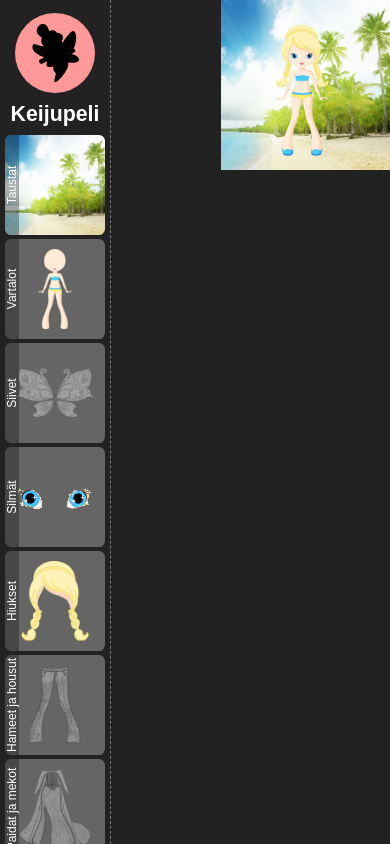
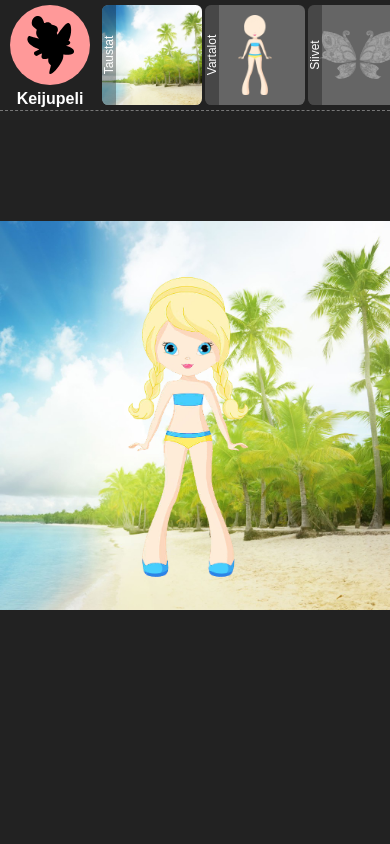
Before and after one commit to pomeranssi/keijupeli, a React (Create React App) app in the folder keijupeli/: page / in a window 390 px wide. Built offline with nearby package versions, Linux system fonts and the light colour scheme.

Commit message:
Added support for portrait layout

```diff
--- a/keijupeli/src/game/CategoryList.css
+++ b/keijupeli/src/game/CategoryList.css
@@ -1,3 +1,10 @@
 .CategoryList {
     margin: 0 0.3em;
+    display: inline-block;
 }
+
+@media all and (orientation: portrait) {
+    .CategoryList {
+        margin: 0.3em 0;
+    }
+}
--- a/keijupeli/src/game/ItemList.css
+++ b/keijupeli/src/game/ItemList.css
@@ -1,3 +1,10 @@
 .ItemList {
     margin: 0 0.3em;
+    display: inline-block;
 }
+
+@media all and (orientation: portrait) {
+    .ItemList {
+        margin: 0.3em 0;
+    }
+}
--- a/keijupeli/src/game/ItemSelector.css
+++ b/keijupeli/src/game/ItemSelector.css
@@ -1,5 +1,6 @@
 .ItemSelector {
     position: relative;
+    text-align: center;
 }
 
 .CategoryTitle {
@@ -16,3 +17,9 @@
     transform: translate(0, 100px) rotate(-90deg);
     background: rgba(0,0,0,0.3);
 }
+
+@media all and (orientation: portrait) {
+    .ItemSelector {
+        display: inline-block;
+    }
+}
--- a/keijupeli/src/game/ItemView.css
+++ b/keijupeli/src/game/ItemView.css
@@ -27,3 +27,9 @@
     top: 0;
     left: 0;
 }
+
+@media all and (orientation: portrait) {
+    .ItemView {
+        margin: 0 0.1em;
+    }
+}
--- a/keijupeli/src/layout/App.css
+++ b/keijupeli/src/layout/App.css
@@ -33,7 +33,10 @@
     border-left: 1px dashed #777;
 }
 
-.App-toolbar::-webkit-scrollbar { width: 0 !important }
+.App-toolbar::-webkit-scrollbar {
+    width: 0 !important;
+    height: 0 !important;
+}
 
 
 .LogoArea {
@@ -55,7 +58,59 @@
     display: inline-block;
 }
 
-h1 {
+.LogoArea > h1 {
     font-size: 16pt;
     margin: 0.4em;
 }
+
+@media all and (orientation: portrait) {
+
+    .LogoArea {
+        margin: 0;
+        display: inline-block;
+        width: 100px;
+        height: 110px;
+        vertical-align: top;
+        text-align: center;
+    }
+
+    .LogoArea > .Logo {
+        margin-top: 0.3em;
+        margin-bottom: -0.1em;
+    }
+    .LogoArea > h1 {
+        font-size: 12pt;
+        padding: 0;
+    }
+
+    .App-main {
+        top: 220px;
+        bottom: 0;
+        left: 0;
+        right: 0;
+    }
+
+    .App-toolbar {
+        left: 0;
+        right: 0;
+        height: 110px;
+        width: inherit;
+        overflow-x: scroll;
+        overflow-y: hidden;
+        vertical-align: top;
+        white-space: nowrap;
+        text-align: left;
+    }
+
+    .App-toolbar.primary {
+        top: 0;
+    }
+
+    .App-toolbar.secondary {
+        top: 110px;
+        left: 0;
+        border: none;
+        border-top: 1px dashed #777;
+    }
+
+}
--- a/keijupeli/src/layout/GameArea.tsx
+++ b/keijupeli/src/layout/GameArea.tsx
@@ -35,7 +35,7 @@ class ItemElement extends React.Component<{item: Item, category: Category, onCli
 }
 
 const desiredSize = new Size(1024, 1024)
-const areaPadding = new Size(220, 0)
+const areaPadding = {landscape: new Size(220, 0), portrait: new Size(0, 220)}
 
 interface GameAreaProps {
     items: Game.SelectedItems,
@@ -83,7 +83,9 @@ export class GameArea extends React.Component<GameAreaProps, GameState> {
     }
 
     updateWindowDimensions() {
-        this.setState({ windowSize: new Size(window.innerWidth, window.innerHeight).minus(areaPadding)})
+        const isLandscape = window.innerWidth >= window.innerHeight
+        this.setState({ windowSize: new Size(window.innerWidth, window.innerHeight)
+            .minus(areaPadding[isLandscape ? 'landscape' : 'portrait'])})
     }
 
     render() {
```
